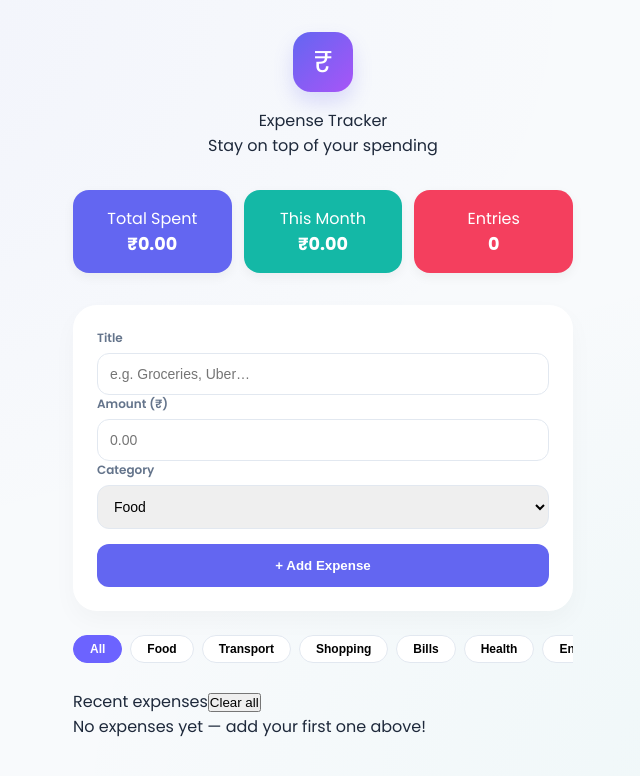
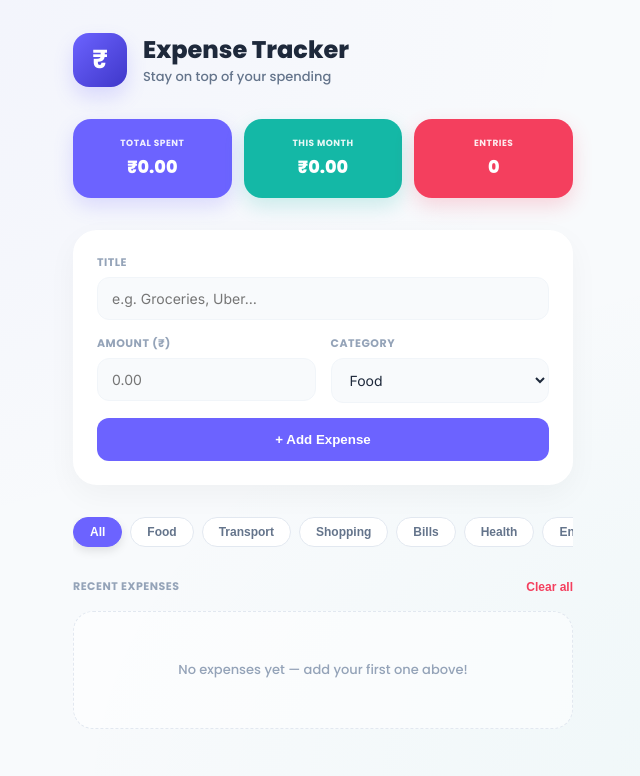
Before and after one commit to Madhumithra-R/ExpenseTracker-react, a React (Vite) app: page / in a window 1280 px wide. Shown: the top 776 px of the page, without its empty margins (317-957 px from the left). Built offline with nearby package versions, Linux system fonts and the light colour scheme.

Commit message:
Update App.css

```diff
--- a/src/App.css
+++ b/src/App.css
@@ -1,3 +1,4 @@
+/* App.css */
 @import url('https://fonts.googleapis.com/css2?family=Poppins:wght@400;500;600;700;800&family=Inter:wght@400;500;600;700&display=swap');
 
 * {
@@ -7,7 +8,8 @@
 }
 
 body {
-  background: radial-gradient(at 0% 0%, rgba(99, 102, 241, 0.05) 0, transparent 50%),
+  /* Soft Light Mesh Background */
+  background: radial-gradient(at 0% 0%, rgba(108, 99, 255, 0.05) 0, transparent 50%),
               radial-gradient(at 100% 100%, rgba(20, 184, 166, 0.05) 0, transparent 50%),
               #f8fafc;
   background-attachment: fixed;
@@ -17,38 +19,50 @@ body {
   min-height: 100vh;
   font-family: 'Inter', sans-serif;
   color: #1e293b;
+  overflow-x: hidden;
 }
 
 .app {
   font-family: 'Poppins', sans-serif;
   width: 100%;
-  max-width: 500px; /* Slimmer look for better alignment */
+  max-width: 500px;
 }
 
-/* Header Alignment */
+/* Header Section */
 .top-header {
   display: flex;
-  flex-direction: column;
   align-items: center;
-  text-align: center;
+  gap: 16px;
   margin-bottom: 2rem;
 }
 
 .app-icon {
-  width: 60px;
-  height: 60px;
-  border-radius: 18px;
-  background: linear-gradient(135deg, #6366f1 0%, #a855f7 100%);
+  width: 54px;
+  height: 54px;
+  border-radius: 16px;
+  background: linear-gradient(135deg, #6c63ff 0%, #3f37c9 100%);
   display: flex;
   align-items: center;
   justify-content: center;
   color: #fff;
-  font-size: 30px;
-  margin-bottom: 1rem;
-  box-shadow: 0 10px 20px rgba(99, 102, 241, 0.2);
+  font-size: 26px;
+  font-weight: 700;
+  box-shadow: 0 10px 20px rgba(108, 99, 255, 0.2);
 }
 
-/* Summary Grid Fix */
+.app-title {
+  font-size: 1.5rem;
+  font-weight: 800;
+  color: #1e293b;
+}
+
+.app-sub {
+  font-size: 13px;
+  color: #64748b;
+  font-weight: 500;
+}
+
+/* Summary Cards (3 Columns) */
 .summary-grid {
   display: grid;
   grid-template-columns: repeat(3, 1fr);
@@ -57,120 +71,202 @@ body {
 }
 
 .sum-card {
-  border-radius: 16px;
-  padding: 16px 10px;
+  border-radius: 18px;
+  padding: 18px 10px;
   text-align: center;
-  color: white;
-  box-shadow: 0 4px 12px rgba(0,0,0,0.05);
+  color: #fff;
+  transition: transform 0.3s ease;
 }
 
-.sum-card.total { background: #6366f1; }
-.sum-card.month { background: #14b8a6; }
-.sum-card.count-card { background: #f43f5e; }
+.sum-card:hover { transform: translateY(-3px); }
 
-.sum-value { font-size: 1.1rem; font-weight: 700; }
+.sum-card.total { background: #6c63ff; box-shadow: 0 8px 20px rgba(108, 99, 255, 0.2); }
+.sum-card.month { background: #14b8a6; box-shadow: 0 8px 20px rgba(20, 184, 166, 0.2); }
+.sum-card.count-card { background: #f43f5e; box-shadow: 0 8px 20px rgba(244, 63, 94, 0.2); }
 
-/* FORM ALIGNMENT FIX */
+.sum-label { font-size: 9px; font-weight: 700; text-transform: uppercase; opacity: 0.9; margin-bottom: 4px; letter-spacing: 0.5px; }
+.sum-value { font-size: 1.1rem; font-weight: 800; }
+
+/* Form Container - Alignment Fix */
 .form-wrap {
-  background: white;
+  background: #ffffff;
   border-radius: 24px;
   padding: 1.5rem;
-  margin-bottom: 1.5rem;
-  box-shadow: 0 10px 25px rgba(0,0,0,0.03);
-  display: flex;
-  flex-direction: column;
+  margin-bottom: 2rem;
+  box-shadow: 0 10px 30px rgba(0, 0, 0, 0.04);
+}
+
+.form-row {
+  display: grid;
+  grid-template-columns: 1fr 1fr;
   gap: 15px;
+  margin-bottom: 15px;
 }
 
 .field {
   display: flex;
   flex-direction: column;
   gap: 6px;
-  width: 100%; /* Ensures full width */
 }
 
+.field.full { grid-column: 1 / -1; }
+
 .field label {
-  font-size: 12px;
-  font-weight: 600;
-  color: #64748b;
-  text-align: left;
+  font-size: 11px;
+  font-weight: 700;
+  text-transform: uppercase;
+  color: #94a3b8;
+  letter-spacing: 0.5px;
 }
 
 .field input, .field select {
   width: 100%;
-  padding: 12px;
-  border: 1.5px solid #e2e8f0;
+  padding: 12px 14px;
+  border: 1.5px solid #f1f5f9;
   border-radius: 12px;
+  background: #f8fafc;
+  font-family: 'Inter', sans-serif;
   font-size: 14px;
+  color: #1e293b;
   outline: none;
-  transition: border-color 0.2s;
+  transition: all 0.2s;
 }
 
-.field input:focus { border-color: #6366f1; }
+.field input:focus, .field select:focus {
+  border-color: #6c63ff;
+  background: #fff;
+  box-shadow: 0 0 0 4px rgba(108, 99, 255, 0.08);
+}
+
+.err-msg { font-size: 12px; color: #f43f5e; margin-bottom: 12px; font-weight: 600; text-align: center; }
 
 .add-btn {
   width: 100%;
   padding: 14px;
-  background: #6366f1;
-  color: white;
+  background: #6c63ff;
+  color: #fff;
   border: none;
   border-radius: 12px;
   font-weight: 700;
   cursor: pointer;
-  transition: transform 0.2s, background 0.2s;
+  transition: all 0.3s;
 }
 
-.add-btn:hover { background: #4f46e5; transform: translateY(-1px); }
+.add-btn:hover { background: #5a52e0; transform: translateY(-2px); box-shadow: 0 5px 15px rgba(108, 99, 255, 0.3); }
 
-/* CATEGORY CHIPS FIX */
+/* Category Chips (Horizontal Scrollable) */
 .cat-chips {
   display: flex;
   gap: 8px;
-  overflow-x: auto; /* Allows horizontal scroll for chips */
-  padding-bottom: 10px;
+  overflow-x: auto;
+  padding-bottom: 15px;
   margin-bottom: 1rem;
+  scrollbar-width: none; /* Firefox */
 }
 
-.cat-chips::-webkit-scrollbar { display: none; } /* Hide scrollbar for chips */
+.cat-chips::-webkit-scrollbar { display: none; } /* Chrome/Safari */
 
 .chip {
-  padding: 6px 16px;
-  background: white;
+  padding: 7px 16px;
+  background: #fff;
   border: 1.5px solid #e2e8f0;
   border-radius: 20px;
   font-size: 12px;
   font-weight: 600;
+  color: #64748b;
   cursor: pointer;
+  white-space: nowrap;
+  transition: all 0.2s;
+}
+
+.chip.active {
+  /* Style handled by inline JS in your App.jsx, but adding default shadow here */
+  box-shadow: 0 4px 10px rgba(0,0,0,0.1);
+}
+
+/* List Section Header */
+.sec-row {
+  display: flex;
+  align-items: center;
+  justify-content: space-between;
+  margin-bottom: 1rem;
+}
+
+.sec-label { font-size: 11px; font-weight: 700; text-transform: uppercase; color: #94a3b8; letter-spacing: 0.5px; }
+.clear-btn { background: none; border: none; color: #f43f5e; font-weight: 700; font-size: 12px; cursor: pointer; }
+
+/* Internal Scroll Area for List */
+.list {
+  display: flex;
+  flex-direction: column;
+  gap: 10px;
+  max-height: 400px; /* Fixing the scrolling issue */
+  overflow-y: auto;
+  padding-right: 4px;
+}
+
+/* Custom Scrollbar for the list */
+.list::-webkit-scrollbar { width: 5px; }
+.list::-webkit-scrollbar-thumb { background: #e2e8f0; border-radius: 10px; }
+
+.item {
+  display: flex;
+  align-items: center;
+  gap: 12px;
+  padding: 14px;
+  background: #ffffff;
+  border-radius: 16px;
+  border: 1px solid #f1f5f9;
+  transition: all 0.2s;
+}
+
+.item:hover { transform: translateX(4px); border-color: #e2e8f0; }
+
+.cat-badge {
+  font-size: 10px;
+  font-weight: 700;
+  padding: 4px 10px;
+  border-radius: 8px;
   white-space: nowrap;
 }
 
-.chip.active {
-  background: #6366f1;
-  color: white;
-  border-color: #6366f1;
+.item-info { flex: 1; }
+.item-title { font-size: 14px; font-weight: 600; color: #1e293b; }
+.item-date { font-size: 11px; color: #94a3b8; margin-top: 2px; }
+
+.item-amt { font-size: 15px; font-weight: 700; color: #1e293b; margin-right: 8px; }
+
+.del-btn {
+  background: #fef2f2;
+  border: none;
+  color: #f43f5e;
+  width: 28px;
+  height: 28px;
+  border-radius: 8px;
+  cursor: pointer;
+  font-size: 12px;
+  display: flex;
+  align-items: center;
+  justify-content: center;
+  transition: all 0.2s;
 }
 
-/* LIST SCROLLING FIX */
-.list-container {
-  max-height: 350px; /* Sticky feel - the rest of the page stays put */
-  overflow-y: auto;
-  padding-right: 5px;
+.del-btn:hover { background: #fee2e2; color: #e11d48; }
+
+.empty {
+  text-align: center;
+  padding: 3rem 1rem;
+  background: rgba(255, 255, 255, 0.5);
+  border: 1.5px dashed #e2e8f0;
+  border-radius: 20px;
+  color: #94a3b8;
+  font-size: 13px;
+  font-weight: 500;
 }
 
-.list-container::-webkit-scrollbar { width: 4px; }
-.list-container::-webkit-scrollbar-thumb { background: #e2e8f0; border-radius: 10px; }
-
-.item {
-  background: white;
-  padding: 12px 16px;
-  border-radius: 12px;
-  display: flex;
-  align-items: center;
-  justify-content: space-between;
-  margin-bottom: 8px;
-  border: 1px solid #f1f5f9;
+/* Responsive */
+@media (max-width: 480px) {
+  .summary-grid { gap: 8px; }
+  .sum-card { padding: 14px 8px; }
+  .sum-value { font-size: 1rem; }
 }
-
-.item-info { display: flex; flex-direction: column; }
-.item-title { font-weight: 600; font-size: 14px; }
-.item-amt { font-weight: 700; color: #1e293b; }
```
